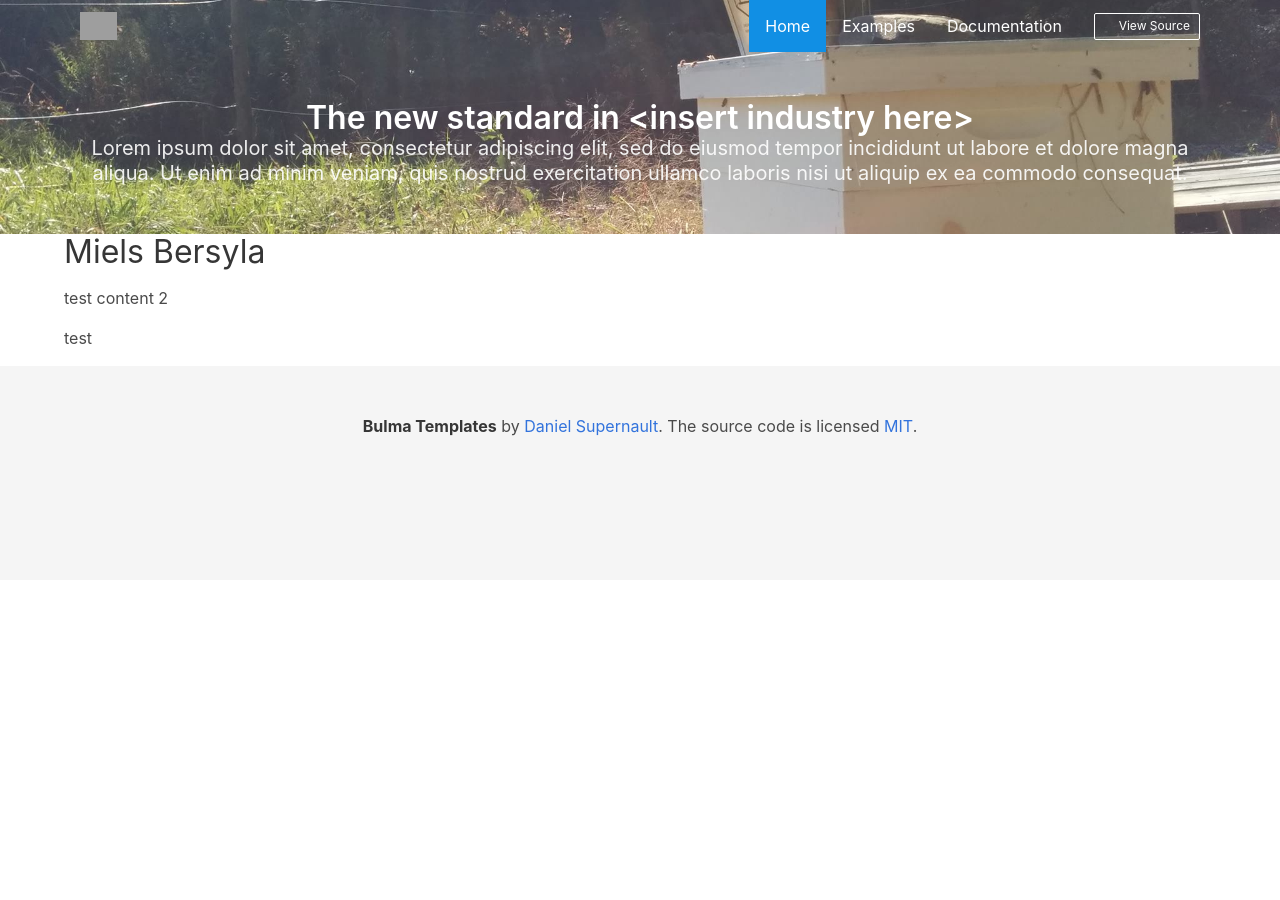
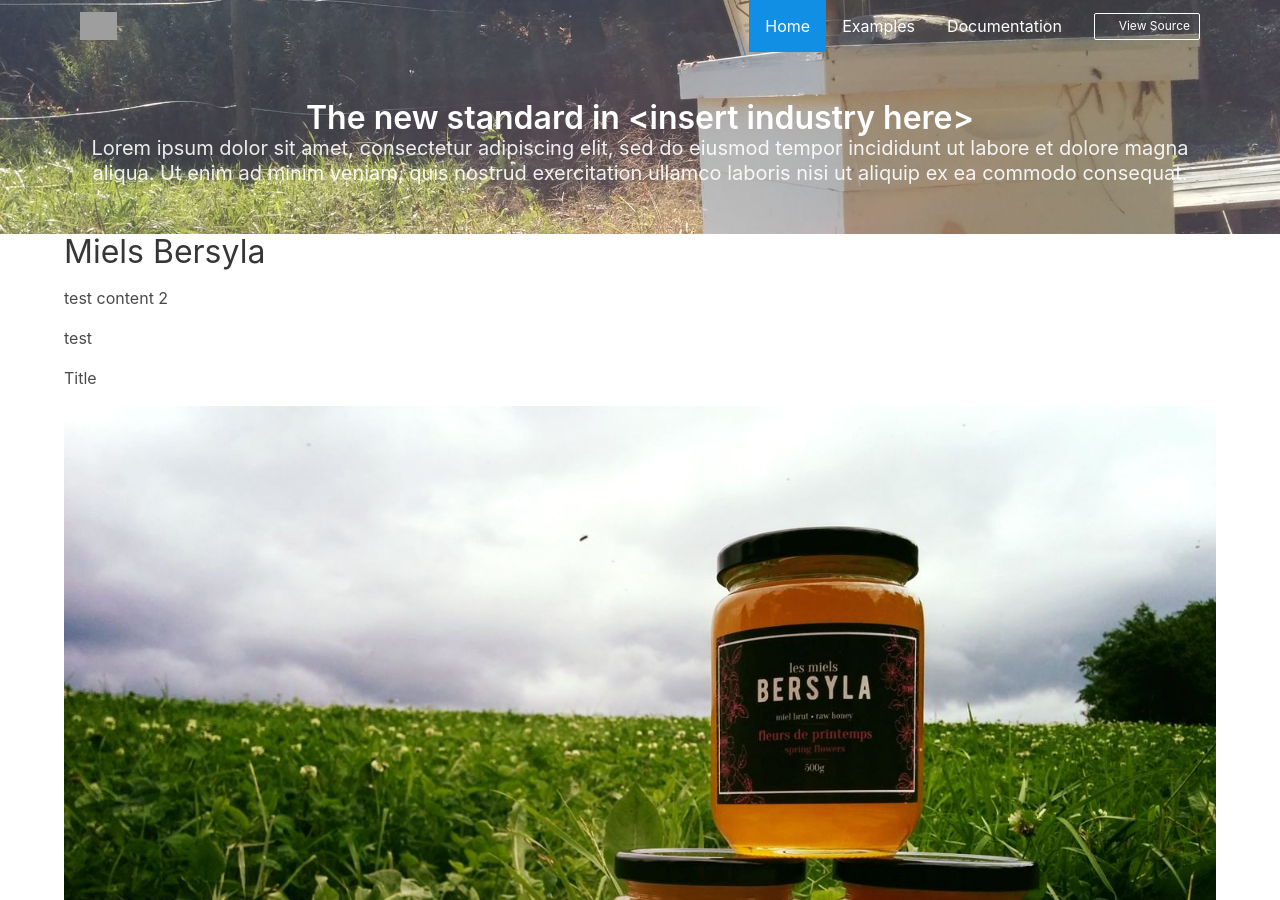
Before and after one commit to mielsbersyla/mielsbersyla.github.io, a Jekyll site: the page built from index.md, in a window 1280 px wide and 900 px high. Built offline with Jekyll 4.4.1, drawn with Linux system fonts in a browser that asks for light colours; grey boxes are pictures that could not be loaded.

Commit message:
Updates index.md
Auto commit by GitBook Editor

```diff
--- a/index.md
+++ b/index.md
@@ -13,6 +12,8 @@ image: assets/images/home_background.jpg
 
 test content 2
 
+test
 
+{{page.title}}
 
-test
+![](/assets/19667464_1860539910931807_5174427428604863992_o.jpg)
```
Also changed, not shown: other parts of index.md (+0 -1 lines), assets/19667464_1860539910931807_5174427428604863992_o.jpg (added).
